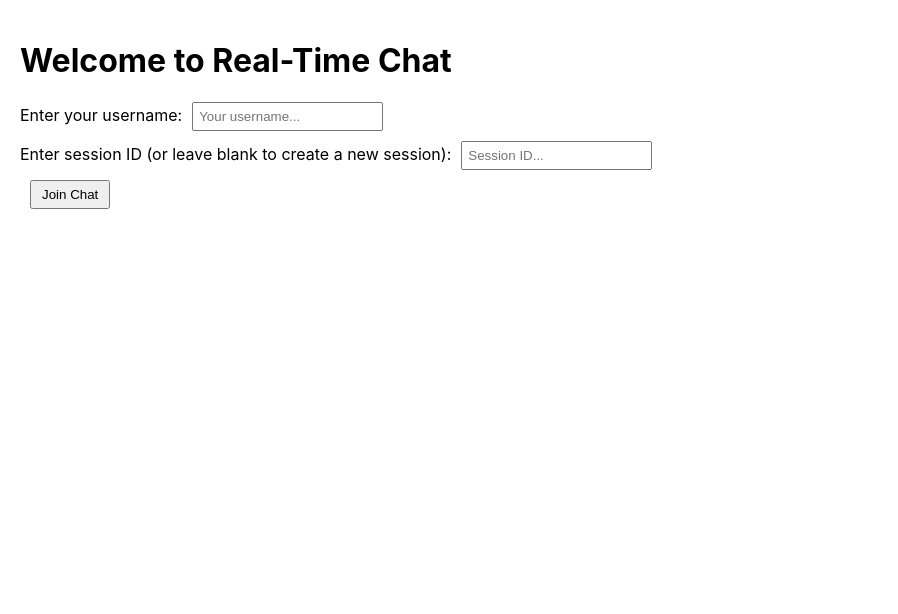
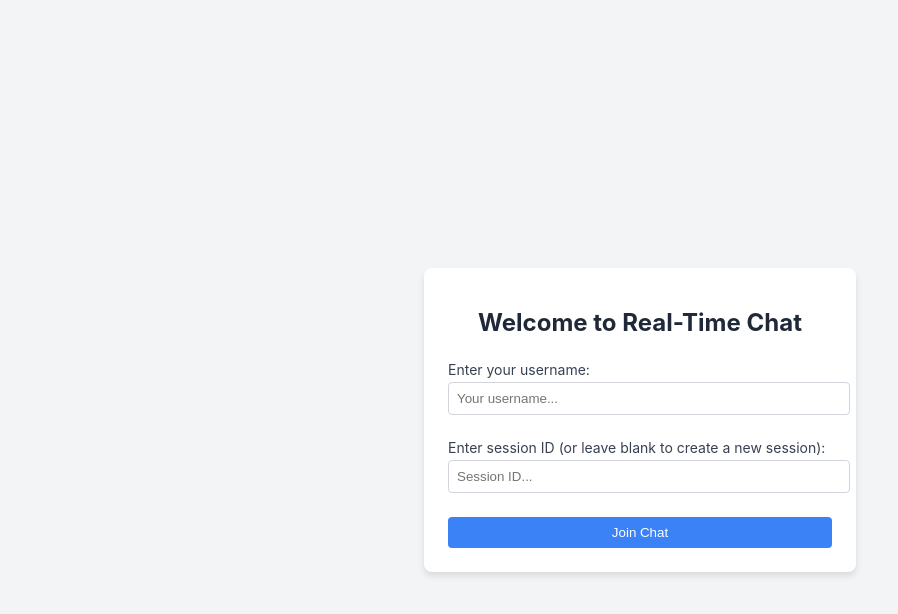
Before and after one commit to mjaravere/RealTimeChatApp, a React (Create React App) app in the folder frontend/: page / in a window 1280 px wide. Shown: the top 614 px of the page, without its empty margins (0-898 px from the left). Built offline with nearby package versions, Linux system fonts and the light colour scheme.

Commit message:
UI changes

```diff
--- a/frontend/package.json
+++ b/frontend/package.json
@@ -42,5 +42,10 @@
       "last 1 firefox version",
       "last 1 safari version"
     ]
+  },
+  "devDependencies": {
+    "autoprefixer": "^10.4.21",
+    "postcss": "^8.5.3",
+    "tailwindcss": "^4.1.4"
   }
 }
--- /dev/null
+++ b/frontend/src/App.module.css
@@ -0,0 +1,197 @@
+.container {
+    min-height: 100vh;
+    background-color: #f3f4f6;
+    display: flex;
+    align-items: center;
+    justify-content: center;
+    padding: 20px;
+  }
+
+  .card {
+    background-color: white;
+    padding: 24px;
+    border-radius: 8px;
+    box-shadow: 0 4px 6px rgba(0, 0, 0, 0.1);
+    width: 100%;
+  }
+
+  .cardNarrow {
+    max-width: 384px;
+  }
+
+  .cardWide {
+    max-width: 640px;
+  }
+
+  .title {
+    font-size: 1.5rem;
+    font-weight: bold;
+    text-align: center;
+    margin-bottom: 24px;
+    color: #1f2937;
+  }
+
+  .label {
+    display: block;
+    margin-bottom: 8px;
+    font-size: 0.875rem;
+    font-weight: medium;
+    color: #374151;
+  }
+
+  .input {
+    margin-top: 4px;
+    padding: 8px;
+    border: 1px solid #d1d5db;
+    border-radius: 4px;
+    width: 100%;
+  }
+
+  .input:focus {
+    outline: none;
+    border-color: #3b82f6;
+    box-shadow: 0 0 0 2px rgba(59, 130, 246, 0.5);
+  }
+
+  .button {
+    width: 100%;
+    background-color: #3b82f6;
+    color: white;
+    padding: 8px 16px;
+    border-radius: 4px;
+    border: none;
+    cursor: pointer;
+  }
+
+  .button:hover {
+    background-color: #2563eb;
+  }
+
+  .error {
+    color: #ef4444;
+    margin-top: 16px;
+    text-align: center;
+  }
+
+  .info {
+    font-size: 0.875rem;
+    color: #374151;
+    margin-bottom: 8px;
+  }
+
+  .sessionId {
+    display: flex;
+    align-items: center;
+    font-size: 0.875rem;
+    color: #374151;
+    margin-bottom: 16px;
+  }
+
+  .sessionId span {
+    color: #6b7280;
+    margin-left: 4px;
+  }
+
+  .copyButton {
+    margin-left: 8px;
+    background-color: #e5e7eb;
+    color: #374151;
+    padding: 4px 8px;
+    border-radius: 4px;
+    border: none;
+    cursor: pointer;
+  }
+
+  .copyButton:hover {
+    background-color: #d1d5db;
+  }
+
+  .messageArea {
+    border: 1px solid #d1d5db;
+    padding: 16px;
+    height: 320px;
+    overflow-y: scroll;
+    border-radius: 8px;
+    background-color: #f9fafb;
+    margin-bottom: 24px;
+  }
+
+  .timestamp {
+    color: #6b7280;
+    margin-right: 8px;
+  }
+
+  .username {
+    color: #1f2937;
+    font-weight: bold;
+  }
+
+  .inputWrapper {
+    display: flex;
+    align-items: center;
+    margin-bottom: 16px;
+  }
+
+  .messageInput {
+    flex: 1;
+    padding: 8px;
+    border: 1px solid #d1d5db;
+    border-radius: 4px 0 0 4px;
+  }
+
+  .messageInput:focus {
+    outline: none;
+    border-color: #10b981;
+    box-shadow: 0 0 0 2px rgba(16, 185, 129, 0.5);
+  }
+
+  .sendButton {
+    background-color: #10b981;
+    color: white;
+    padding: 8px 16px;
+    border-radius: 0 4px 4px 0;
+    border: none;
+    cursor: pointer;
+  }
+
+  .sendButton:hover {
+    background-color: #059669;
+  }
+
+  .leaveButton {
+    width: 100%;
+    background-color: #ef4444;
+    color: white;
+    padding: 8px 16px;
+    border-radius: 4px;
+    border: none;
+    cursor: pointer;
+  }
+
+  .leaveButton:hover {
+    background-color: #dc2626;
+  }
+
+  .messageCurrentUser {
+    text-align: right;
+    background-color: #e1f5fe;
+    padding: 8px;
+    border-radius: 8px;
+    margin-bottom: 8px;
+    font-size: 0.875rem;
+  }
+
+  .messageOtherUser {
+    text-align: left;
+    background-color: #f1f1f1;
+    padding: 8px;
+    border-radius: 8px;
+    margin-bottom: 8px;
+    font-size: 0.875rem;
+  }
+
+  .loading {
+    text-align: center;
+    color: #6b7280;
+    margin-top: 16px;
+  }
--- a/frontend/src/App.tsx
+++ b/frontend/src/App.tsx
@@ -1,7 +1,8 @@
-import { useEffect, useState } from "react";
+import { useEffect, useState, useRef } from "react";
 import io, { Socket } from "socket.io-client";
 import { format } from "date-fns/format";
 import { parseISO } from "date-fns/parseISO";
+import styles from "./App.module.css";
 
 interface Message {
   user: string;
@@ -19,6 +20,8 @@ function App() {
   const [sessionId, setSessionId] = useState<string | null>(null);
   const [sessionIdInput, setSessionIdInput] = useState("");
   const [error, setError] = useState<string | null>(null);
+  const [isLoading, setIsLoading] = useState(false);
+  const messageAreaRef = useRef<HTMLDivElement>(null);
 
   useEffect(() => {
     const savedUsername = sessionStorage.getItem("username");
@@ -40,11 +43,13 @@ function App() {
 
     socket.on("connect", () => {
       console.log("Connected to backend!");
+      setIsLoading(false);
     });
 
     socket.on("connect_error", (error) => {
       console.error("Connection error:", error.message);
       setError("Failed to connect to the backend. Please try again.");
+      setIsLoading(false);
     });
 
     socket.on("sessionCreated", (newSessionId: string) => {
@@ -79,6 +84,12 @@ function App() {
     };
   }, [isUsernameSet, socket]);
 
+  useEffect(() => {
+    if (messageAreaRef.current) {
+      messageAreaRef.current.scrollTop = messageAreaRef.current.scrollHeight;
+    }
+  }, [messages]);
+
   const handleJoinSession = () => {
     const user = usernameInput.trim() || "Anonymous";
     const enteredSessionId = sessionIdInput.trim() || null;
@@ -92,6 +103,7 @@ function App() {
       sessionStorage.setItem("sessionId", enteredSessionId);
     }
 
+    setIsLoading(true);
     const newSocket = io(process.env.REACT_APP_BACKEND_URL || "http://localhost:5000", {
       transports: ["websocket"],
     });
@@ -123,86 +135,90 @@ function App() {
     }
   };
 
+
   if (!isUsernameSet) {
     return (
-        <div style={{ padding: "20px" }}>
-            <h1>Welcome to Real-Time Chat</h1>
-            <div style={{ marginTop: "20px" }}>
-                <label>
+        <div className={styles.container}>
+          <div className={`${styles.card} ${styles.cardNarrow}`}>
+            <h1 className={styles.title}>Welcome to Real-Time Chat</h1>
+            <div style={{ marginBottom: "24px" }}>
+                <label className={styles.label}>
                     Enter your username:
                     <input
                         type="text"
                         value={usernameInput}
                         onChange={(e) => setUsernameInput(e.target.value)}
                         onKeyDown={(e) => e.key === "Enter" && handleJoinSession()}
-                        style={{ marginLeft: "10px", padding: "5px" }}
+                        className={styles.input}
                         placeholder="Your username..."
                     />
                 </label>
             </div>
-            <div style={{ marginTop: "10px" }}>
-                <label>
+            <div style={{ marginBottom: "24px" }}>
+                <label className={styles.label}>
                     Enter session ID (or leave blank to create a new session):
                     <input
                         type="text"
                         value={sessionIdInput}
                         onChange={(e) => setSessionIdInput(e.target.value)}
                         onKeyDown={(e) => e.key === "Enter" && handleJoinSession()}
-                        style={{ marginLeft: "10px", padding: "5px" }}
+                        className={styles.input}
                         placeholder="Session ID..."
                     />
                 </label>
             </div>
-            <button
-                onClick={handleJoinSession}
-                style={{ marginTop: "10px", marginLeft: "10px", padding: "5px 10px" }}
-            >
-                Join Chat
+            <button onClick={handleJoinSession} className={styles.button} disabled={isLoading}>
+              {isLoading ? "Joining..." : "Join Chat"}
             </button>
-            {error && <p style={{ color: "red", marginTop: "10px" }}>{error}</p>}
+            {error && <p className={styles.error}>{error}</p>}
+            {isLoading && <p className={styles.loading}>Connecting to the backend...</p>}
+            </div>
         </div>
     );
   }
 
   return (
-      <div style={{ padding: "20px" }}>
-          <h1>Real-Time Chat</h1>
-          <p><strong>Username:</strong> {username}</p>
-          <p><strong>Session ID:</strong> {sessionId} (Share this with friends to join!)
+      <div className={styles.container}>
+        <div className={`${styles.card} ${styles.cardWide}`}>
+          <h1 className={styles.title}>Real-Time Chat</h1>
+          <p className={styles.info}><strong>Username:</strong> {username}</p>
+          <div className={styles.sessionId}>
+            <strong>Session ID:</strong> {sessionId}
+            <span>(Share this with friends to join!)</span>
             <button
                 onClick={() => navigator.clipboard.writeText(sessionId || "")}
-              style={{ marginLeft: "10px", padding: "5px 10px" }}
+                className={styles.copyButton}
             >
                 Copy Session ID
             </button>
-          </p>
-          <div style={{ border: "1px solid #ccc", padding: "10px", height: "300px", overflowY: "scroll" }}>
+          </div>
+          <div className={styles.messageArea} ref={messageAreaRef}>
               {messages.map((msg, i) => (
-                  <p key={i}>
-                      <span style={{ color: "gray", marginRight: "10px" }}>
+                  <p key={i} className={msg.user === username ? styles.messageCurrentUser : styles.messageOtherUser}>
+                      <span className={styles.timestamp}>
                           [{format(parseISO(msg.timestamp), "HH:mm:ss")}]
                       </span>
-                      <strong>{msg.user}:</strong> {msg.text}
+                      <span className={styles.username}>{msg.user}:</span> {msg.text}
                   </p>
               ))}
           </div>
+          <div className={styles.inputWrapper}>
             <input
                 type="text"
                 value={input}
                 onChange={(e) => setInput(e.target.value)}
                 onKeyDown={(e) => e.key === "Enter" && sendMessage()}
-              style={{ marginTop: "10px", width: "300px" }}
+                className={styles.messageInput}
                 placeholder="Type your message..."
             />
-          <button onClick={sendMessage} style={{ marginLeft: "10px" }}>
+            <button onClick={sendMessage} className={styles.sendButton}>
                 Send
             </button>
-          <button
-              onClick={handleLeaveSession}
-              style={{ marginLeft: "10px", marginTop: "10px", padding: "5px 10px" }}
-          >
+          </div>
+          <button onClick={handleLeaveSession} className={styles.leaveButton}>
               Leave Session
           </button>
+          </div>
       </div>
   );
 }
```
Also changed, not shown: 1 other file (tests, documents, lock files or other folders). Lines whose indentation alone changed are shown as unchanged.
